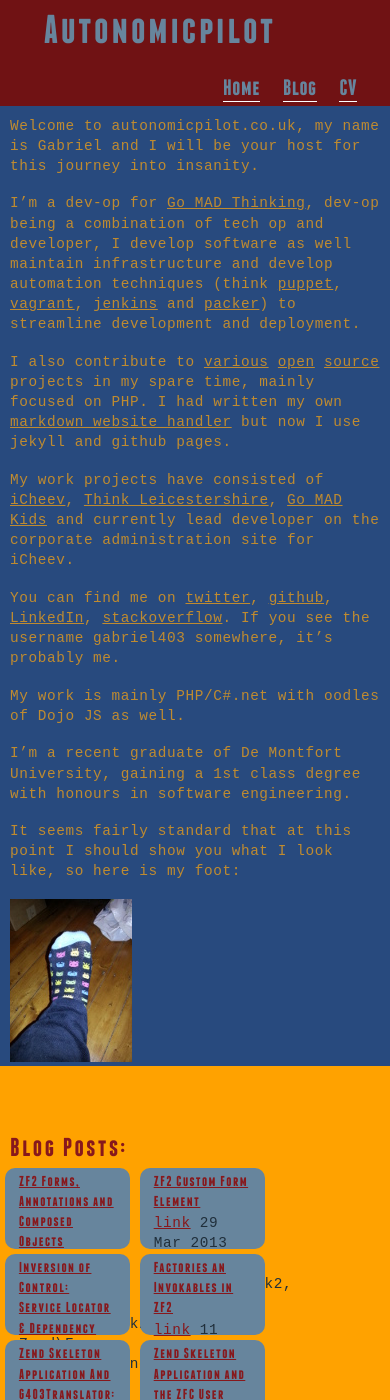
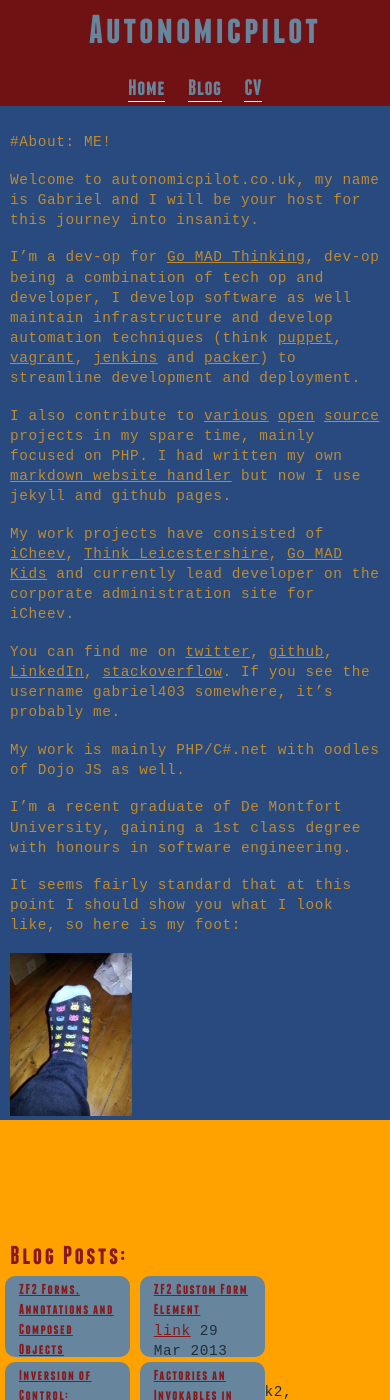
Before and after one commit to gabriel403/autonomicpilot.co.uk, a Jekyll site: the page built from index.html, in a window 390 px wide and 1400 px high. Built offline with Jekyll 4.4.1, drawn with Linux system fonts in a browser that asks for light colours.

Commit message:
media queries

```diff
--- a/css/site.css
+++ b/css/site.css
@@ -220,6 +220,20 @@
     #social_links {
         display: none;
     }
+    .small .title, .small nav, #social_links {
+        display: block;
+        margin: 0px auto;
+        width: 100%;
+    }
+}
+
+@media all and (max-width: 530px) {
+    #social_links {
+        display: none;
+    }
+    .add_buffer {
+        padding-top: 115px;
+    }
 }
 
 @media all and (max-width: 800px) and (min-width: 600px) {
```
